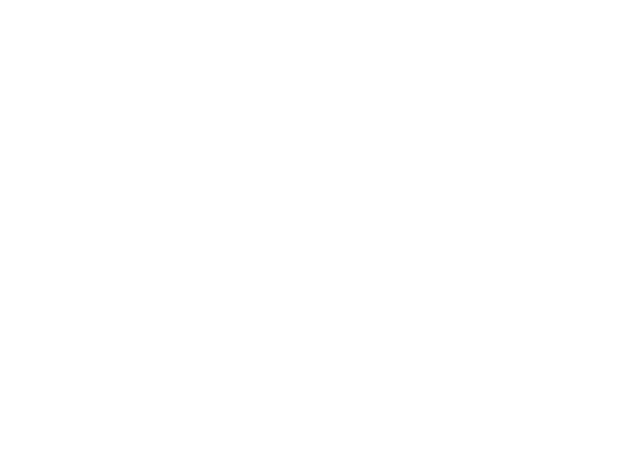
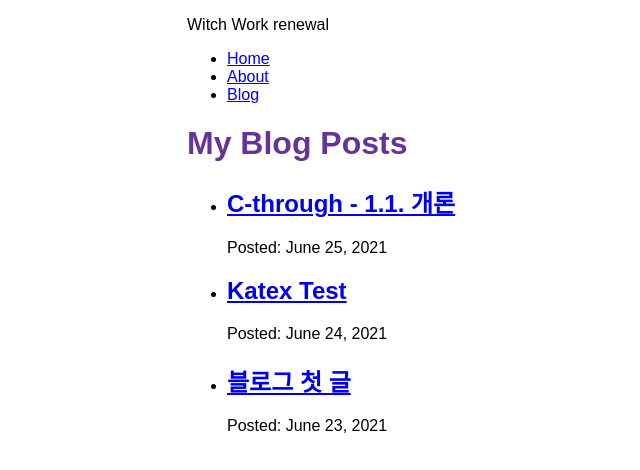
Before and after one commit to witch-factory/blog-renewal, a Gatsby site: page /blog in a window 1280 px wide. Before the commit this address had no page. Shown: the whole page, without its empty margins (203-843 px from the left). Built offline with nearby package versions, Linux system fonts and the light colour scheme; Gatsby itself is replaced by a stand-in of ours; some packages are replaced by stand-ins of ours.

Commit message:
블로그 레이아웃

```diff
--- a/src/components/layout.js
+++ b/src/components/layout.js
@@ -15,6 +15,7 @@
       site {
         siteMetadata {
           title
+            description
         }
       }
     }
@@ -37,7 +38,7 @@
             </Link>
           </li>
           <li className={navLinkItem}>
-            <Link to="/blog-post" className={navLinkText}>
+            <Link to="/blog" className={navLinkText}>
               Blog
             </Link>
           </li>
--- /dev/null
+++ b/src/pages/blog.js
@@ -0,0 +1,45 @@
+import React from "react"
+import Layout from "../components/layout"
+import {Link, graphql} from "gatsby"
+
+const BlogPage=({data})=>{
+  return (
+  <Layout pageTitle="My Blog Posts">
+    <ul>
+      {
+        data.allMdx.nodes.map(node=>{
+          return(
+            <li key={node.slug}>
+              <article>
+                <h2>
+                  <Link to={node.slug}>
+                    {node.frontmatter.title}
+                  </Link>
+                </h2>
+                <p>Posted: {node.frontmatter.date}</p>
+              </article>
+            </li>
+          )
+        })
+      }
+    </ul>
+  </Layout>
+  )
+}
+
+export default BlogPage
+
+export const query=graphql`
+    query BlogPosts {
+        allMdx(sort: {fields: frontmatter___date, order: DESC}) {
+            nodes {
+                frontmatter {
+                    title
+                    date(formatString: "MMMM DD, YYYY")
+                }
+                slug
+            }
+        }
+    }
+
+`
--- a/src/templates/blog-post.js
+++ b/src/templates/blog-post.js
@@ -5,10 +5,14 @@ import {MDXRenderer} from "gatsby-plugin-mdx"
 
 const BlogPostTemplate=({data})=>{
   const post=data.mdx
+  const siteTitle=data.site.siteMetadata?.title || `Title`
+  const {prev,next}=data
 
   return(
-    <Layout pageTitle="My Blog Posts">
-      <MDXRenderer>{post.body}</MDXRenderer>
+    <Layout pageTitle={post.frontmatter.title}>
+      <article className="blog-post">
+        <MDXRenderer>{post.body}</MDXRenderer>
+      </article>
     </Layout>
   )
 }
```
Also changed, not shown: content/blog/my-first-post.mdx (deleted), content/blog/my-second-post.mdx (deleted).
